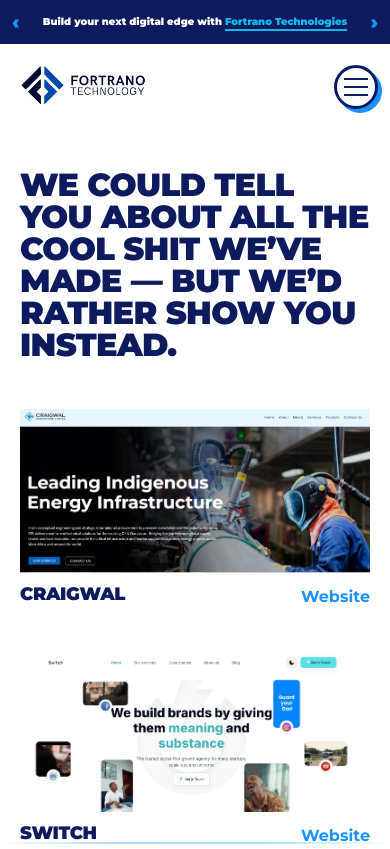
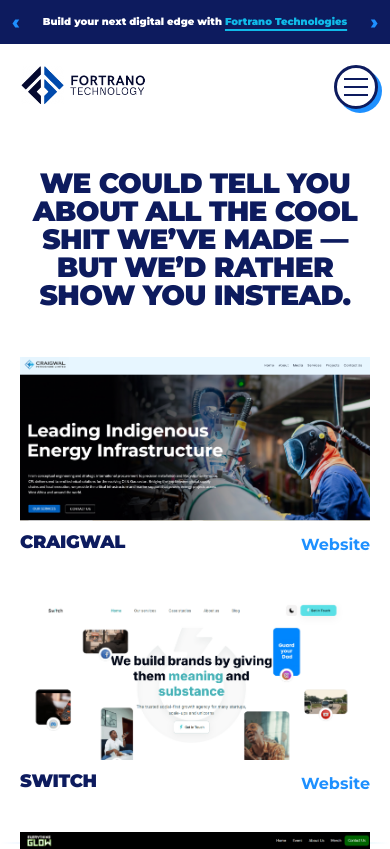
Before and after one commit to GAD0007/Fortrano, a React (Vite) app: page /work in a window 390 px wide. Shown: the top 849 px of the page. Built offline with nearby package versions, Linux system fonts and the light colour scheme.

Commit message:
styling work pages

```diff
--- a/src/components/NewsletterSection.tsx
+++ b/src/components/NewsletterSection.tsx
@@ -5,15 +5,15 @@
     <section className="bg-gradient-to-r from-[#0d1b5e] via-[#1e90ff] to-[#10b9e8] text-white">
       <div className="mx-auto grid max-w-[1230px] items-center gap-10 px-5 py-20 sm:px-8 lg:grid-cols-2 lg:px-10 lg:py-28">
         <div>
-          <h2 className="text-[clamp(1.75rem,4vw,2.75rem)] font-black uppercase leading-none tracking-[-0.02em] text-white">
-            Sign up for our email
-
-            newsletter
+          <h2 className="text-[clamp(1.55rem,6.4vw,2.75rem)] font-black uppercase leading-none tracking-[-0.02em] text-white">
+            Sign up for our{' '}
+            <span className="whitespace-nowrap">email newsletter</span>
           </h2>
           <p className="mt-4 text-base font-semibold text-white/80">
             It's always funny or informative. Sometimes both.
           </p>
         </div>
+
         <div className="grid gap-4">
           <input
             type="text"
@@ -29,10 +29,7 @@
             />
           </div>
           <div className="flex justify-center lg:justify-end">
-            <button
-              type="button"
-              className={ctaButtonClass}
-            >
+            <button type="button" className={ctaButtonClass}>
               Submit
             </button>
           </div>
--- a/src/pages/WorkPage.tsx
+++ b/src/pages/WorkPage.tsx
@@ -1,12 +1,10 @@
 import WorkSection from '../components/WorkSection'
-import { h2Class } from '../lib/styles'
-
 function WorkPage() {
   return (
     <section className="bg-white text-[#0d1b5e]">
       <div className="mx-auto max-w-[1230px] px-5 pb-12 pt-10 sm:px-8 lg:pb-16">
 
-        <h1 className={`${h2Class} max-w-[980px]`}>
+        <h1 className="mx-auto max-w-[860px] text-center text-[clamp(1.75rem,4vw,2.75rem)] font-black uppercase leading-none tracking-[-0.02em]">
           We could tell you about all the cool shit we’ve made — but we’d rather show you instead.
         </h1>
       </div>
```
Lines whose indentation alone changed are shown as unchanged.
